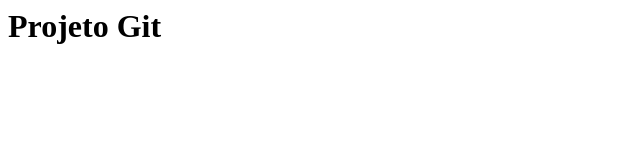
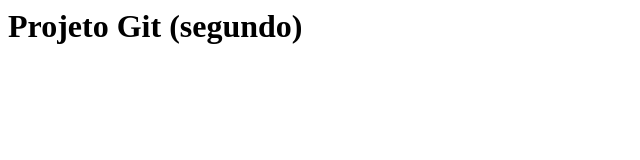
Before and after one commit to limahenriqe/Atividade-Git, a plain HTML site: page index.html in a window 1280 px wide. Shown: the whole page, without its empty margins (0-640 px from the left). Drawn offline with Linux system fonts and the light colour scheme.

Commit message:
Adicionando no html (novamente)

```diff
--- a/index.html
+++ b/index.html
@@ -1 +1 @@
-<h1>Projeto Git</h1>
+<h1>Projeto Git (segundo)</h1>
```
Also changed, not shown: 1 other file.
